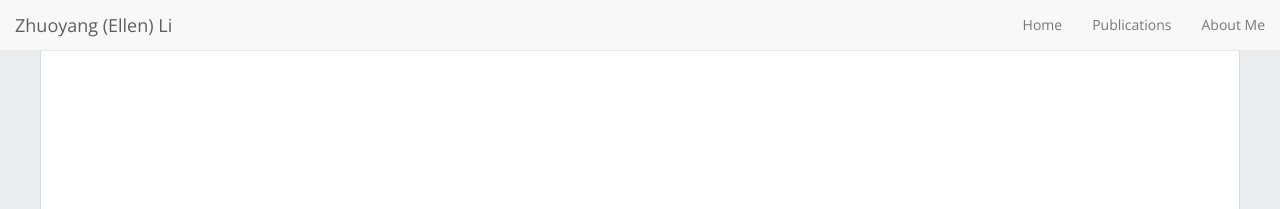
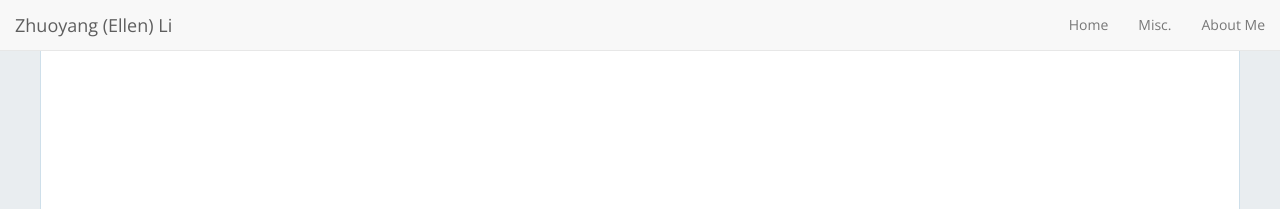
Before and after one commit to jamigibbs/phantom, a Jekyll site: the page built from index.html, in a window 1280 px wide. Shown: the top 209 px of the page. Built offline with Jekyll 4.4.1, drawn with Linux system fonts in a browser that asks for light colours; nearby versions of some CDN libraries; the list of posts is cut into pages by our own code.

Commit message:
Update _config.yml

```diff
--- a/_config.yml
+++ b/_config.yml
@@ -103,5 +103,5 @@ enable_contact: false
 enable_nav: true
 nav_item:
   - { url: '/', text: 'Home' }
-  - { url: '/Publications', text: 'Publications'}
+  - { url: '/Publications', text: 'Misc.'}
   - { url: '/about', text: 'About Me' }
```
